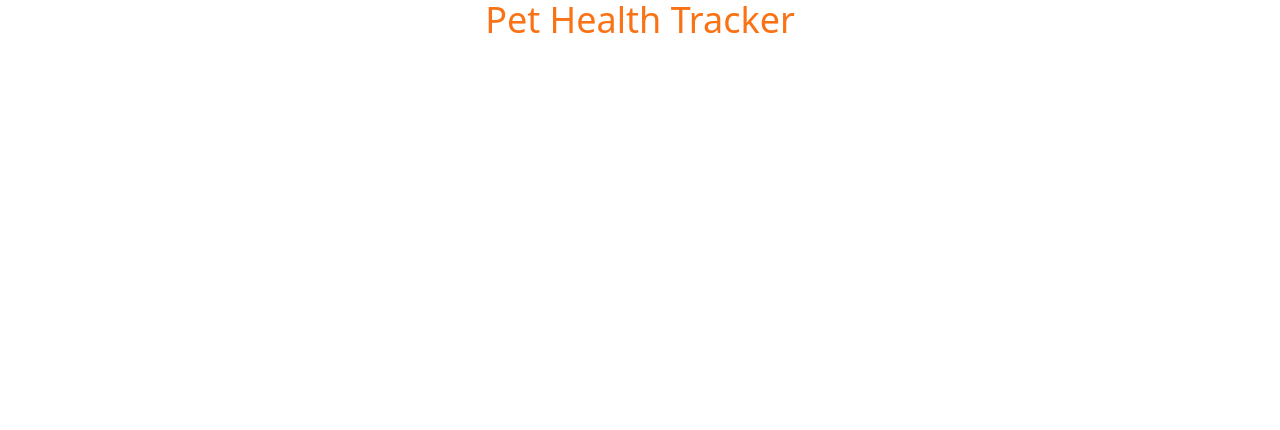
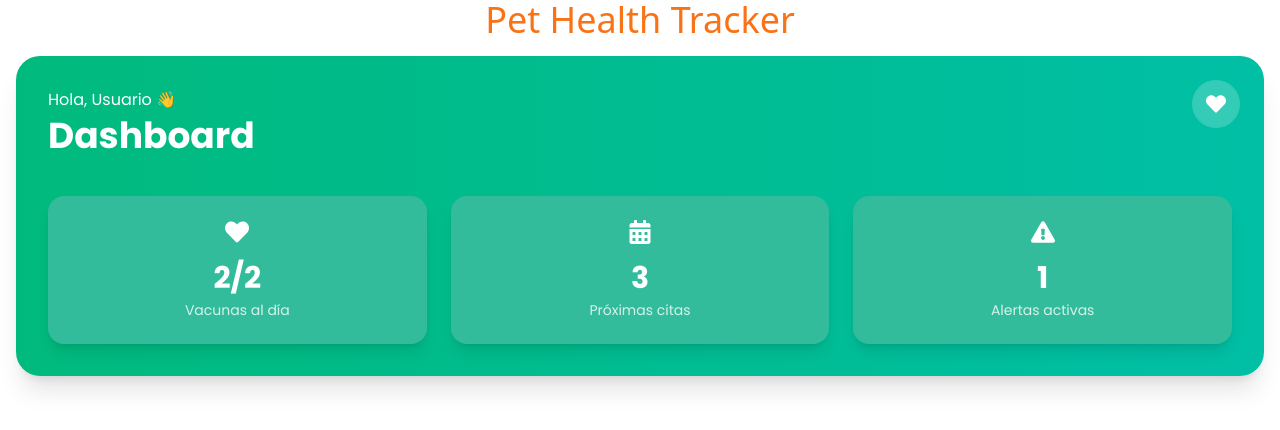
Before and after one commit to No-Country-simulation/S11-25-Equipo-51-WebApp, a React (Vite) app in the folder web/: page / in a window 1280 px wide. Shown: the top 430 px of the page. Built offline with nearby package versions, Linux system fonts and the light colour scheme.

Commit message:
agregando dashboard

```diff
--- a/web/index.html
+++ b/web/index.html
@@ -1,12 +1,19 @@
 <!doctype html>
 <html lang="en">
+
 <head>
   <meta charset="UTF-8" />
   <meta name="viewport" content="width=device-width, initial-scale=1.0" />
   <title>Pet Health Tracker</title>
 </head>
+<link rel="preconnect" href="https://fonts.googleapis.com">
+<link rel="preconnect" href="https://fonts.gstatic.com" crossorigin>
+<link href="https://fonts.googleapis.com/css2?family=Poppins:wght@400;600;700&display=swap" rel="stylesheet">
+</head>
+
 <body>
   <div id="root"></div>
   <script type="module" src="/src/main.jsx"></script>
 </body>
+
 </html>
--- a/web/package.json
+++ b/web/package.json
@@ -11,7 +11,8 @@
   },
   "dependencies": {
     "react": "^19.2.0",
-    "react-dom": "^19.2.0"
+    "react-dom": "^19.2.0",
+    "react-icons": "^5.5.0"
   },
   "devDependencies": {
     "@eslint/js": "^9.39.1",
--- a/web/src/App.jsx
+++ b/web/src/App.jsx
@@ -1,10 +1,12 @@
+import Dashboard from "./components/Dashboard"
 
 function App() {
 
 
   return (
     <>
-     <h1 className='text-orange-500 text-4xl text-center'>Pet Health Tracker</h1>
+      <h1 className='text-orange-500 text-4xl text-center'>Pet Health Tracker</h1>
+      <Dashboard />
     </>
   )
 }
--- /dev/null
+++ b/web/src/components/Dashboard.jsx
@@ -0,0 +1,47 @@
+import React from 'react';
+import { FaHeart, FaCalendarAlt, FaExclamationTriangle } from 'react-icons/fa';
+
+const Dashboard = () => {
+    return (
+        <div className="w-full p-4">
+            <div className="relative w-full overflow-hidden rounded-3xl bg-gradient-to-r from-[#00BA7D] to-[#00BFA5] p-8 shadow-xl">
+                <button className="absolute right-6 top-6 flex h-12 w-12 items-center justify-center rounded-full bg-white/20 text-white transition-colors hover:bg-white/30">
+                    <FaHeart className="h-5 w-5" />
+                </button>
+
+                <div className="mb-10">
+                    <p className="mb-1 font-poppins text-base text-white">Hola, Usuario 👋</p>
+                    <h1 className="font-poppins text-4xl font-bold text-white">Dashboard</h1>
+                </div>
+
+                <div className="grid grid-cols-1 gap-6 md:grid-cols-3">
+                    <div className="flex flex-col items-center justify-center rounded-2xl bg-[#33BC9C] p-6 shadow-lg">
+                        <div className="mb-4 text-white">
+                            <FaHeart className="h-6 w-6" />
+                        </div>
+                        <div className="mb-1 font-poppins text-3xl font-bold text-white">2/2</div>
+                        <div className="font-poppins text-sm text-white/80">Vacunas al día</div>
+                    </div>
+
+                    <div className="flex flex-col items-center justify-center rounded-2xl bg-[#33BC9C] p-6 shadow-lg">
+                        <div className="mb-4 text-white">
+                            <FaCalendarAlt className="h-6 w-6" />
+                        </div>
+                        <div className="mb-1 font-poppins text-3xl font-bold text-white">3</div>
+                        <div className="font-poppins text-sm text-white/80">Próximas citas</div>
+                    </div>
+
+                    <div className="flex flex-col items-center justify-center rounded-2xl bg-[#33BC9C] p-6 shadow-lg">
+                        <div className="mb-4 text-white">
+                            <FaExclamationTriangle className="h-6 w-6" />
+                        </div>
+                        <div className="mb-1 font-poppins text-3xl font-bold text-white">1</div>
+                        <div className="font-poppins text-sm text-white/80">Alertas activas</div>
+                    </div>
+                </div>
+            </div>
+        </div>
+    );
+};
+
+export default Dashboard;
--- a/web/tailwind.config.cjs
+++ b/web/tailwind.config.cjs
@@ -5,7 +5,11 @@ module.exports = {
     "./src/**/*.{js,ts,jsx,tsx}",
   ],
   theme: {
-    extend: {},
+    extend: {
+      fontFamily: {
+        poppins: ['Poppins', 'sans-serif'],
+      },
+    },
   },
   plugins: [],
 };
```
Also changed, not shown: 1 other file (tests, documents, lock files or other folders). Lines whose indentation alone changed are shown as unchanged.
